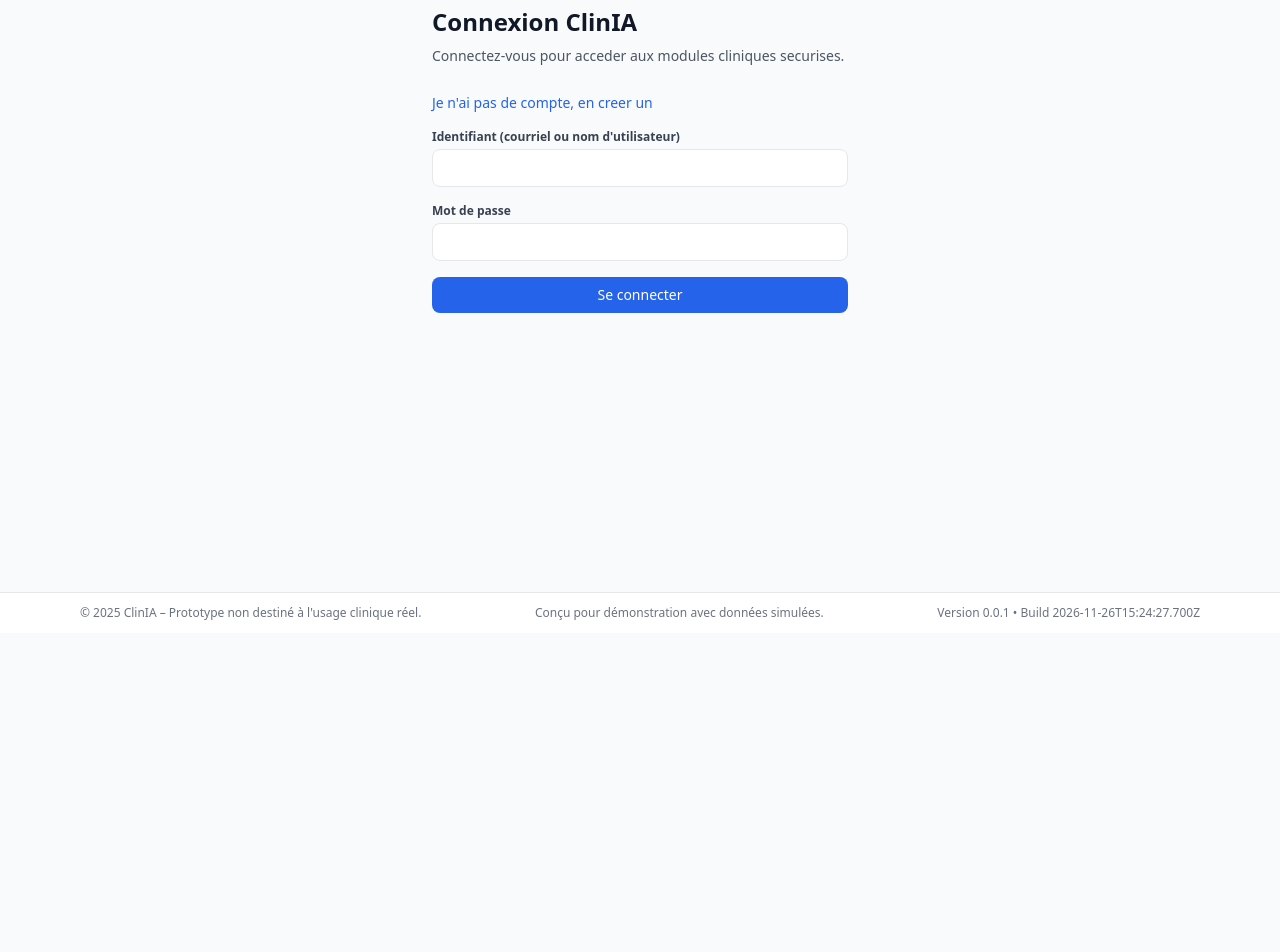
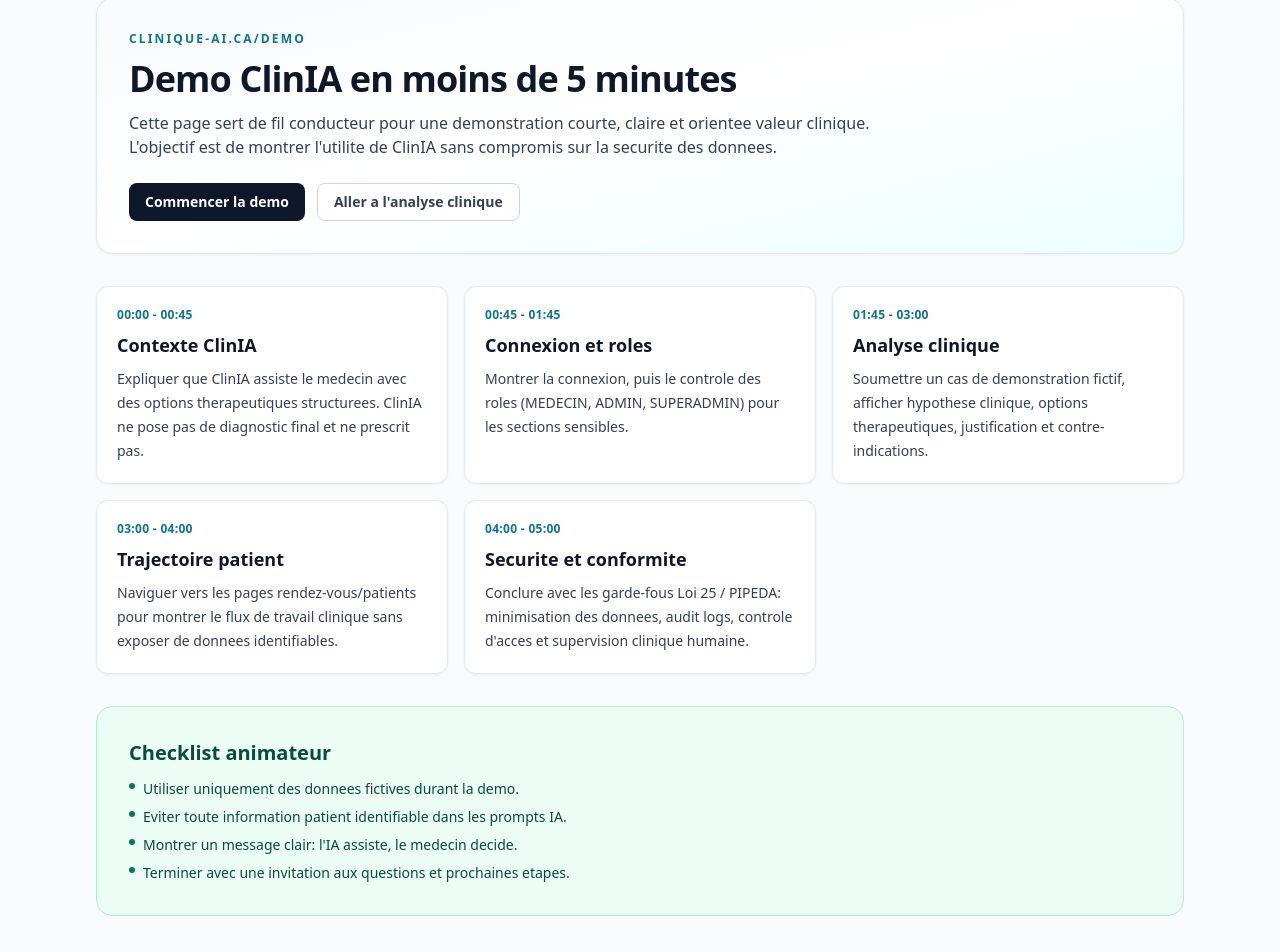
Before and after one commit to pierrot70/ClinIA, a React (Vite) app in the folder frontend/: page /demo in a window 1280 px wide. Before the commit this address led to /login. Shown: the part 167-1119 px from the top of the page. Before the commit the page ends 800 px from the top, so only its background shows below. Built offline with nearby package versions, Linux system fonts and the light colour scheme; no server answers.

Commit message:
feat(frontend): add public 5-minute demo page at /demo

```diff
--- a/frontend/src/App.tsx
+++ b/frontend/src/App.tsx
@@ -2,6 +2,7 @@
 import { Routes, Route, Navigate } from "react-router-dom";
 
 import Home from "./pages/Home";
+import DemoPage from "./pages/DemoPage";
 import Results from "./pages/Results";
 import TreatmentDetails from "./pages/TreatmentDetails";
 import QuickMode from "./pages/QuickMode";
@@ -86,6 +87,7 @@
             <main className="flex-1">
                 <Routes>
                     <Route path="/" element={homeEntry} />
+                    <Route path="/demo" element={<DemoPage />} />
                     <Route path="/results" element={<Results />} />
                     <Route path="/treatment/:id" element={<TreatmentDetails />} />
                     <Route path="/quick" element={<QuickMode />} />
--- /dev/null
+++ b/frontend/src/pages/DemoPage.tsx
@@ -0,0 +1,96 @@
+import React from "react";
+import { Link } from "react-router-dom";
+
+const demoSteps = [
+  {
+    minute: "00:00 - 00:45",
+    title: "Contexte ClinIA",
+    detail:
+      "Expliquer que ClinIA assiste le medecin avec des options therapeutiques structurees. ClinIA ne pose pas de diagnostic final et ne prescrit pas.",
+  },
+  {
+    minute: "00:45 - 01:45",
+    title: "Connexion et roles",
+    detail:
+      "Montrer la connexion, puis le controle des roles (MEDECIN, ADMIN, SUPERADMIN) pour les sections sensibles.",
+  },
+  {
+    minute: "01:45 - 03:00",
+    title: "Analyse clinique",
+    detail:
+      "Soumettre un cas de demonstration fictif, afficher hypothese clinique, options therapeutiques, justification et contre-indications.",
+  },
+  {
+    minute: "03:00 - 04:00",
+    title: "Trajectoire patient",
+    detail:
+      "Naviguer vers les pages rendez-vous/patients pour montrer le flux de travail clinique sans exposer de donnees identifiables.",
+  },
+  {
+    minute: "04:00 - 05:00",
+    title: "Securite et conformite",
+    detail:
+      "Conclure avec les garde-fous Loi 25 / PIPEDA: minimisation des donnees, audit logs, controle d'acces et supervision clinique humaine.",
+  },
+];
+
+const quickChecklist = [
+  "Utiliser uniquement des donnees fictives durant la demo.",
+  "Eviter toute information patient identifiable dans les prompts IA.",
+  "Montrer un message clair: l'IA assiste, le medecin decide.",
+  "Terminer avec une invitation aux questions et prochaines etapes.",
+];
+
+const DemoPage: React.FC = () => {
+  return (
+    <section className="mx-auto max-w-6xl px-4 py-10 sm:px-6 lg:px-8">
+      <div className="rounded-2xl border border-slate-200 bg-gradient-to-br from-slate-50 via-white to-cyan-50 p-6 shadow-sm sm:p-8">
+        <p className="text-xs font-semibold uppercase tracking-[0.18em] text-cyan-700">clinique-ai.ca/demo</p>
+        <h1 className="mt-3 text-3xl font-bold tracking-tight text-slate-900 sm:text-4xl">Demo ClinIA en moins de 5 minutes</h1>
+        <p className="mt-3 max-w-3xl text-sm leading-6 text-slate-700 sm:text-base">
+          Cette page sert de fil conducteur pour une demonstration courte, claire et orientee valeur clinique.
+          L'objectif est de montrer l'utilite de ClinIA sans compromis sur la securite des donnees.
+        </p>
+
+        <div className="mt-6 flex flex-wrap gap-3">
+          <Link
+            to="/login"
+            className="inline-flex items-center rounded-lg bg-slate-900 px-4 py-2 text-sm font-semibold text-white transition hover:bg-slate-700"
+          >
+            Commencer la demo
+          </Link>
+          <Link
+            to="/clinical"
+            className="inline-flex items-center rounded-lg border border-slate-300 bg-white px-4 py-2 text-sm font-semibold text-slate-700 transition hover:border-slate-400 hover:text-slate-900"
+          >
+            Aller a l'analyse clinique
+          </Link>
+        </div>
+      </div>
+
+      <div className="mt-8 grid gap-4 sm:grid-cols-2 lg:grid-cols-3">
+        {demoSteps.map((step) => (
+          <article key={step.minute} className="rounded-xl border border-slate-200 bg-white p-5 shadow-sm">
+            <p className="text-xs font-semibold uppercase tracking-wide text-cyan-700">{step.minute}</p>
+            <h2 className="mt-2 text-lg font-semibold text-slate-900">{step.title}</h2>
+            <p className="mt-2 text-sm leading-6 text-slate-700">{step.detail}</p>
+          </article>
+        ))}
+      </div>
+
+      <div className="mt-8 rounded-2xl border border-emerald-200 bg-emerald-50 p-6 sm:p-8">
+        <h2 className="text-xl font-bold text-emerald-900">Checklist animateur</h2>
+        <ul className="mt-3 space-y-2 text-sm text-emerald-900">
+          {quickChecklist.map((item) => (
+            <li key={item} className="flex items-start gap-2">
+              <span className="mt-1 h-1.5 w-1.5 rounded-full bg-emerald-700" aria-hidden />
+              <span>{item}</span>
+            </li>
+          ))}
+        </ul>
+      </div>
+    </section>
+  );
+};
+
+export default DemoPage;
```
